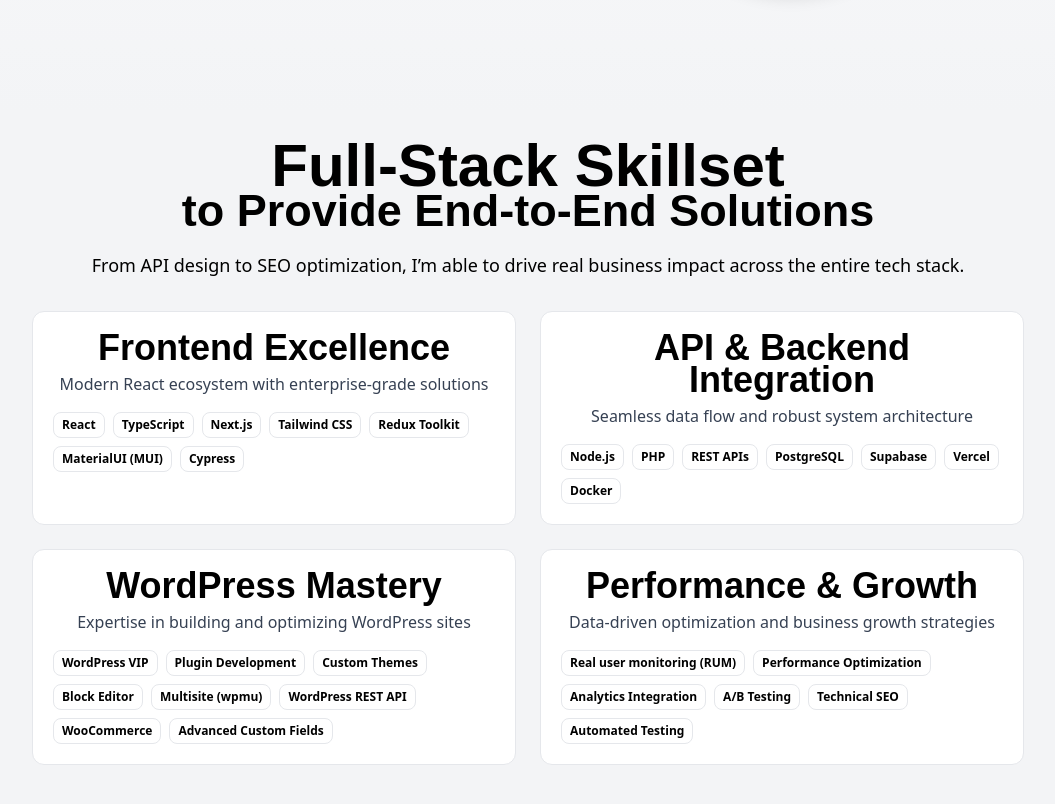
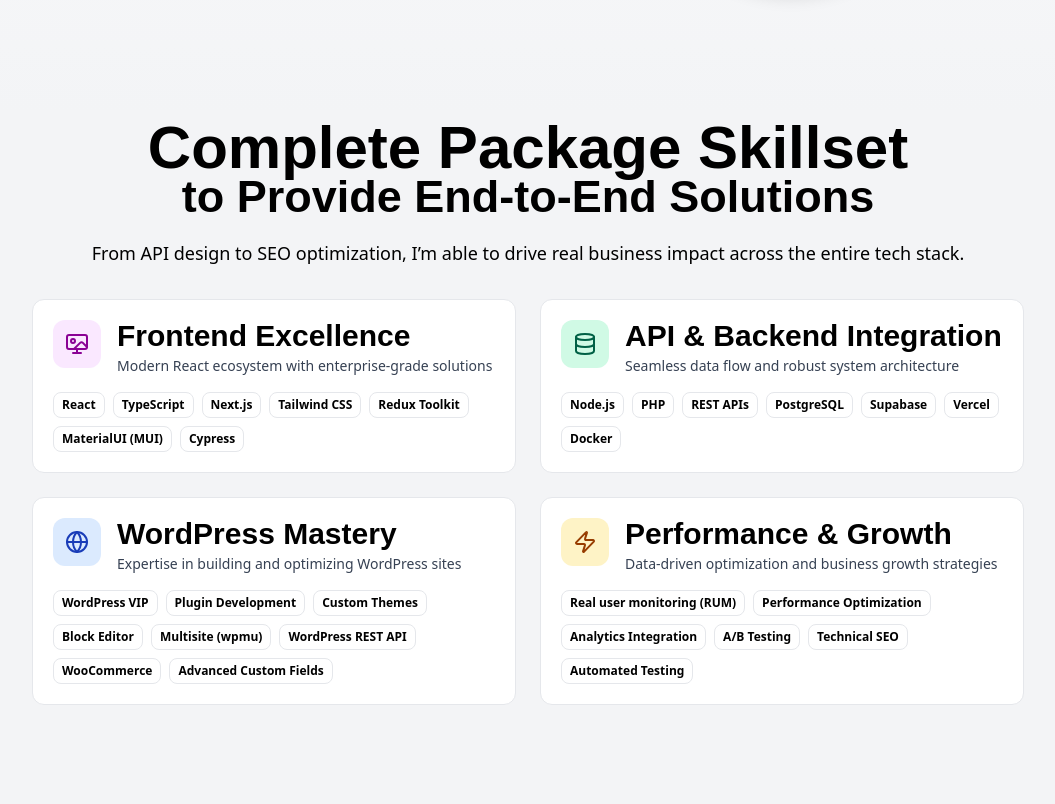
Before and after one commit to MichelleBlanchette/MichelleBlanchette.github.io, a Next.js app: page / in a window 1280 px wide. Shown: the part 620-1424 px from the top of the page, without its empty margins (112-1167 px from the left). Built offline with nearby package versions, Linux system fonts and the light colour scheme; a web font is replaced by a local one.

Commit message:
Skills section with icons, copy tweaks

```diff
--- a/src/app/layout.tsx
+++ b/src/app/layout.tsx
@@ -1,7 +1,7 @@
 import type { Metadata } from "next";
 import { Markazi_Text, Inter } from "next/font/google";
 import "./globals.css";
-import Navbar from "@/components/Navbar";
+import Navbar from "@/components/ui/Navbar";
 
 const markaziText = Markazi_Text({
   variable: "--font-markazi-text",
--- a/src/components/sections/Skills.tsx
+++ b/src/components/sections/Skills.tsx
@@ -1,7 +1,11 @@
+import { Database, Globe, Wallpaper, Zap } from "lucide-react";
+import Badge from "../ui/Badge";
+
 export default function Skills() {
 
     const skills = [
         {
+            badge: <Badge color="fuchsia" icon={Wallpaper} />,
             title: "Frontend Excellence",
             description: "Modern React ecosystem with enterprise-grade solutions",
             skills: [
@@ -15,6 +19,7 @@
             ]
         },
         {
+            badge: <Badge color="emerald" icon={Database} />,
             title: "API & Backend Integration",
             description: "Seamless data flow and robust system architecture",
             skills: [
@@ -28,6 +33,7 @@
             ]
         },
         {
+            badge: <Badge color="blue" icon={Globe} />,
             title: "WordPress Mastery",
             description: "Expertise in building and optimizing WordPress sites",
             skills: [
@@ -42,6 +48,7 @@
             ]
         },
         {
+            badge: <Badge color="amber" icon={Zap} />,
             title: "Performance & Growth",
             description: "Data-driven optimization and business growth strategies",
             skills: [
@@ -58,14 +65,19 @@
     return (
         <div id="skills" className="component-Skills w-full pb-24 bg-gray-100">
             <div className="max-w-5xl w-full p-4 mx-auto text-center">
-                <h2 className="font-heading text-6xl/10 font-bold my-5">Full-Stack Skillset<br /><span className="text-[0.75em]">to Provide End-to-End Solutions</span></h2>
+                <h2 className="font-heading text-6xl/11 font-bold mb-5">Complete Package Skillset<br /><span className="text-[0.75em]">to Provide End-to-End Solutions</span></h2>
                 <p className="mt-2 text-lg">From API design to SEO optimization, I&rsquo;m able to drive real business impact across the entire tech stack.</p>
-                <div className="grid grid-cols-2 gap-6 my-8">
+                <div className="grid grid-cols-2 gap-6 my-8 text-left">
                     {
                         skills.map(card => (
                             <div key={card.title} className="bg-white border border-gray-200 p-5 rounded-xl">
-                                <h3 className="font-heading font-bold text-4xl/8">{card.title}</h3>
-                                <p className="mt-2 mb-4 text-gray-700">{card.description}</p>
+                                <div className="flex items-start justify-start gap-4 mb-4">
+                                    {card.badge}
+                                    <div className="flex-1">
+                                        <h3 className="font-heading font-bold text-3xl/8">{card.title}</h3>
+                                        <p className="mt-1 text-sm text-gray-700">{card.description}</p>
+                                    </div>
+                                </div>
                                 <ul className="flex flex-row flex-wrap gap-x-2 gap-y-2">
                                     {
                                         card.skills.map(skill => (
--- a/src/components/ui/Badge.tsx
+++ b/src/components/ui/Badge.tsx
@@ -3,9 +3,26 @@
 const colorClasses = {
     "gray": "bg-gray-100 text-gray-800 border-gray-200",
     "violet": "bg-violet-100 text-violet-800 border-violet-200",
+    "fuchsia": "bg-fuchsia-100 text-fuchsia-800 border-fuchsia-200",
+    "emerald": "bg-emerald-100 text-emerald-800 border-emerald-200",
+    "blue": "bg-blue-100 text-blue-800 border-blue-200",
+    "amber": "bg-amber-100 text-amber-800 border-amber-200",
 };
 
 type ColorKey = keyof typeof colorClasses;
+
+type BadgeProps = {
+    color?: ColorKey,
+    iconFilled?: boolean,
+} & (
+    {
+        label: string,
+        icon?: LucideIcon,
+    } | {
+        label?: undefined,
+        icon: LucideIcon,
+    }
+)
 
 export default function Badge(
     {
@@ -13,17 +30,20 @@
         color = "gray",
         icon: Icon,
         iconFilled = false,
-    }: {
-        label: string,
-        color?: ColorKey,
-        icon?: LucideIcon,
-        iconFilled?: boolean,
-    }
+    }: BadgeProps
 ) {
     return (
-        <p className={`inline-flex items-center rounded-full m-0 pl-2 pr-3 py-[0.15em] text-xs border ${colorClasses[color]}`}>
-            {Icon && <Icon className={`inline-block mr-2 w-[1.3em] ${iconFilled ? "fill-current stroke-width-0" : ""}`} />}
-            <span className="font-semibold">{label}</span>
-        </p>
+        "string" === typeof label ?
+        (
+            <p className={`component-Badge inline-flex items-center rounded-full gap-2 pl-2 pr-3 py-[0.15em] text-xs border ${colorClasses[color]}`}>
+                {Icon && <Icon className={`inline-block w-[1.3em] ${iconFilled ? "fill-current stroke-width-0" : ""}`} />}
+                <span className="font-semibold">{label}</span>
+            </p>
+        ) :
+        (
+            <div className={`component-Badge flex items-center justify-center rounded-xl w-[3em] h-[3em] ${colorClasses[color]}`}>
+                <Icon className={`inline-block w-[1.5em] ${iconFilled ? "fill-current stroke-width-0" : ""}`} />
+            </div>
+        )
     );
 }
```
Also changed, not shown: src/components/ui/Navbar.tsx (renamed from src/components/Navbar.tsx).
